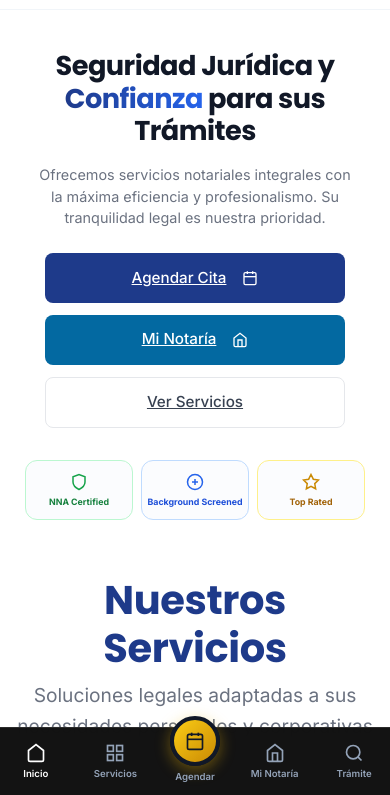
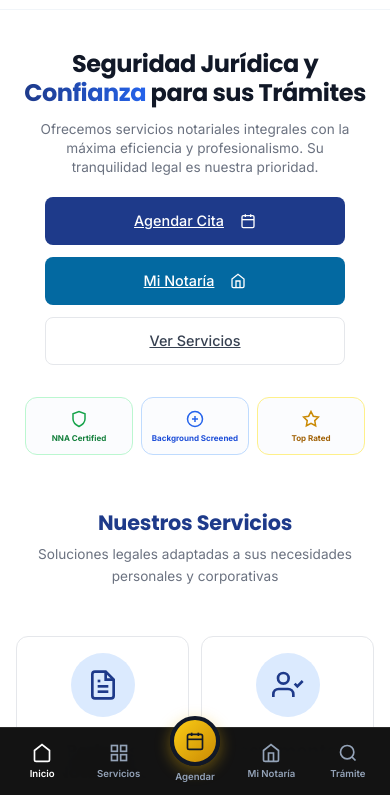
Before and after one commit to MashLanzer/Notary-Public-CRM, a plain HTML site: page public/landing.html in a window 390 px wide. Shown: the part 47-842 px from the top of the page. Drawn offline with nearby package versions, Linux system fonts and the light colour scheme; no server answers.

Commit message:
UI Optimization: Refined mobile typography, fixed duplicate nav, and cleaned up hero layout

```diff
--- a/public/landing-desktop.css
+++ b/public/landing-desktop.css
@@ -1,4 +1,8 @@
 /* LANDING PAGE SPECIFIC STYLES (DESKTOP) */
+.mobile-bottom-nav {
+    display: none !important;
+}
+
 .landing-body {
     background-color: #ffffff;
     font-family: 'Inter', sans-serif;
--- a/public/landing.html
+++ b/public/landing.html
@@ -40,7 +40,17 @@
                 </svg>
                 <span>Notaría Pública</span>
             </a>
-            <!-- The mobile bottom nav will be moved to the end of the body for better positioning -->
+            <!-- Desktop/Tablet Navigation Links -->
+            <div class="nav-links desktop-only">
+                <a href="#inicio">Inicio</a>
+                <a href="#servicios">Servicios</a>
+                <a href="mi-notaria.html" class="btn btn-sm" style="background: #0369a1; color: white;">
+                    Mi Notaría
+                </a>
+                <a href="status.html" class="btn btn-primary btn-sm">
+                    Consultar Trámite
+                </a>
+            </div>
         </div>
     </nav>
 
@@ -1085,15 +1095,15 @@
         LawNewsManager.init();
 
         // Handle Mobile Bottom Nav Active States
-        document.querySelectorAll('.nav-links a').forEach(link => {
+        document.querySelectorAll('.mobile-bottom-nav a').forEach(link => {
             link.addEventListener('click', function () {
-                document.querySelectorAll('.nav-links a').forEach(l => l.classList.remove('active'));
+                document.querySelectorAll('.mobile-bottom-nav a').forEach(l => l.classList.remove('active'));
                 this.classList.add('active');
             });
         });
     </script>
     <!-- Dynamic Navigation Dock (Fixed to Bottom in Mobile) -->
-    <div class="nav-links">
+    <div class="mobile-bottom-nav">
         <a href="#inicio" class="active">
             <svg class="icon mobile-only-icon" viewBox="0 0 24 24" fill="none" stroke="currentColor" stroke-width="2">
                 <path d="M3 9l9-7 9 7v11a2 2 0 0 1-2 2H5a2 2 0 0 1-2-2z"></path>
--- a/public/mobile-landing.css
+++ b/public/mobile-landing.css
@@ -16,11 +16,27 @@
         background-color: var(--app-bg) !important;
         color: var(--app-text) !important;
         padding-bottom: 90px !important;
-        /* Space for the bottom dock */
         text-align: center !important;
         overflow-x: hidden !important;
         display: block !important;
-        /* Back to block, children will flex if needed */
+        font-size: 0.8rem !important;
+        /* Slightly smaller base */
+    }
+
+    h1 {
+        font-size: 1.5rem !important;
+    }
+
+    h2 {
+        font-size: 1.3rem !important;
+    }
+
+    h3 {
+        font-size: 1.1rem !important;
+    }
+
+    p {
+        font-size: 0.85rem !important;
     }
 
     /* Standard Centering Policy (Corrected) */
@@ -68,18 +84,19 @@
     }
 
     .hero-text h1 {
-        font-size: 1.7rem !important;
+        font-size: 1.5rem !important;
         line-height: 1.2 !important;
-        margin-bottom: 1rem !important;
+        margin-bottom: 0.75rem !important;
         padding: 0 0.5rem !important;
     }
 
     .hero-text p {
-        font-size: 0.9rem !important;
-        margin-bottom: 1.5rem !important;
+        font-size: 0.85rem !important;
+        margin-bottom: 1.25rem !important;
         max-width: 90% !important;
-        line-height: 1.5 !important;
+        line-height: 1.4 !important;
     }
+
 
     /* Hero Buttons */
     .hero-actions {
@@ -94,8 +111,8 @@
     .hero-actions .btn {
         width: 100% !important;
         margin: 0 !important;
-        padding: 0.8rem 1rem !important;
-        font-size: 0.95rem !important;
+        padding: 0.7rem 1rem !important;
+        font-size: 0.9rem !important;
         justify-content: center !important;
     }
 
@@ -122,7 +139,7 @@
     }
 
     .hero-text div[style*="border: 1px solid"] span {
-        font-size: 0.55rem !important;
+        font-size: 0.5rem !important;
         line-height: 1.1 !important;
         font-weight: 700 !important;
     }
@@ -132,17 +149,16 @@
         height: 18px !important;
     }
 
-    /* Hide Desktop Junk */
+    #faq,
+    #notary-news,
     .hero-graphic,
-    #law-updates-container,
-    #notary-news,
-    #faq,
-    .landing-footer {
+    .landing-footer,
+    .desktop-only {
         display: none !important;
     }
 
     /* 4. THE BOTTOM DOCK */
-    .nav-links {
+    .mobile-bottom-nav {
         position: fixed !important;
         bottom: 0 !important;
         left: 0 !important;
@@ -161,7 +177,7 @@
         margin: 0 !important;
     }
 
-    .nav-links a {
+    .mobile-bottom-nav a {
         flex: 1 !important;
         display: flex !important;
         flex-direction: column !important;
@@ -174,7 +190,7 @@
         text-decoration: none !important;
     }
 
-    .nav-links a svg {
+    .mobile-bottom-nav a svg {
         width: 20px !important;
         height: 20px !important;
     }
@@ -202,7 +218,7 @@
         color: #111827 !important;
     }
 
-    .nav-links a.active {
+    .mobile-bottom-nav a.active {
         color: #ffffff !important;
     }
 
```
Also changed, not shown: 1 other file.
